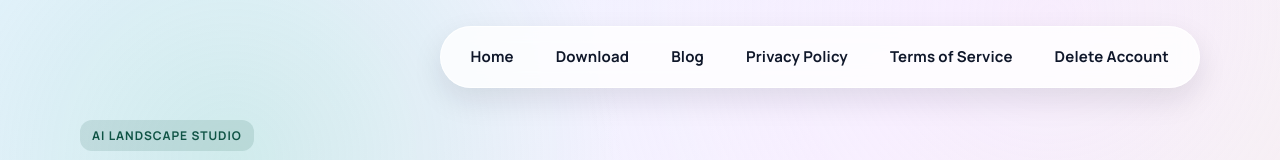
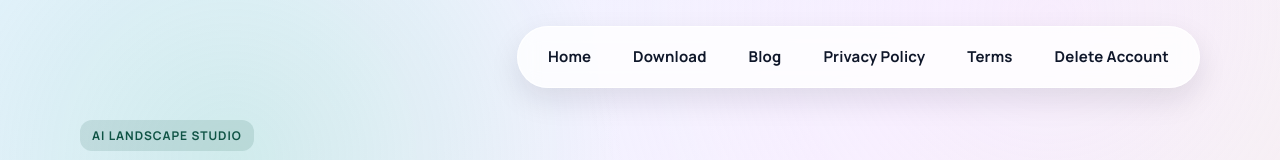
Before and after one commit to MichaelKlapp/landscaipeapp-pages, a plain HTML site: page index.html in a window 1280 px wide. Shown: the top 160 px of the page. Drawn offline with Linux system fonts and the light colour scheme.

Commit message:
terms of service -> terms

```diff
--- a/index.html
+++ b/index.html
@@ -20,7 +20,7 @@
 <a href="/test-links.html">Download</a>
 <a href="/blog.html">Blog</a>
 <a href="/privacy.html">Privacy Policy</a>
-<a href="/terms.html">Terms of Service</a>
+<a href="/terms.html">Terms</a>
 <a href="/delete-account.html">Delete Account</a>
 </nav>
 </header>
```
Also changed, not shown: terms.html (+1 -1 lines).
